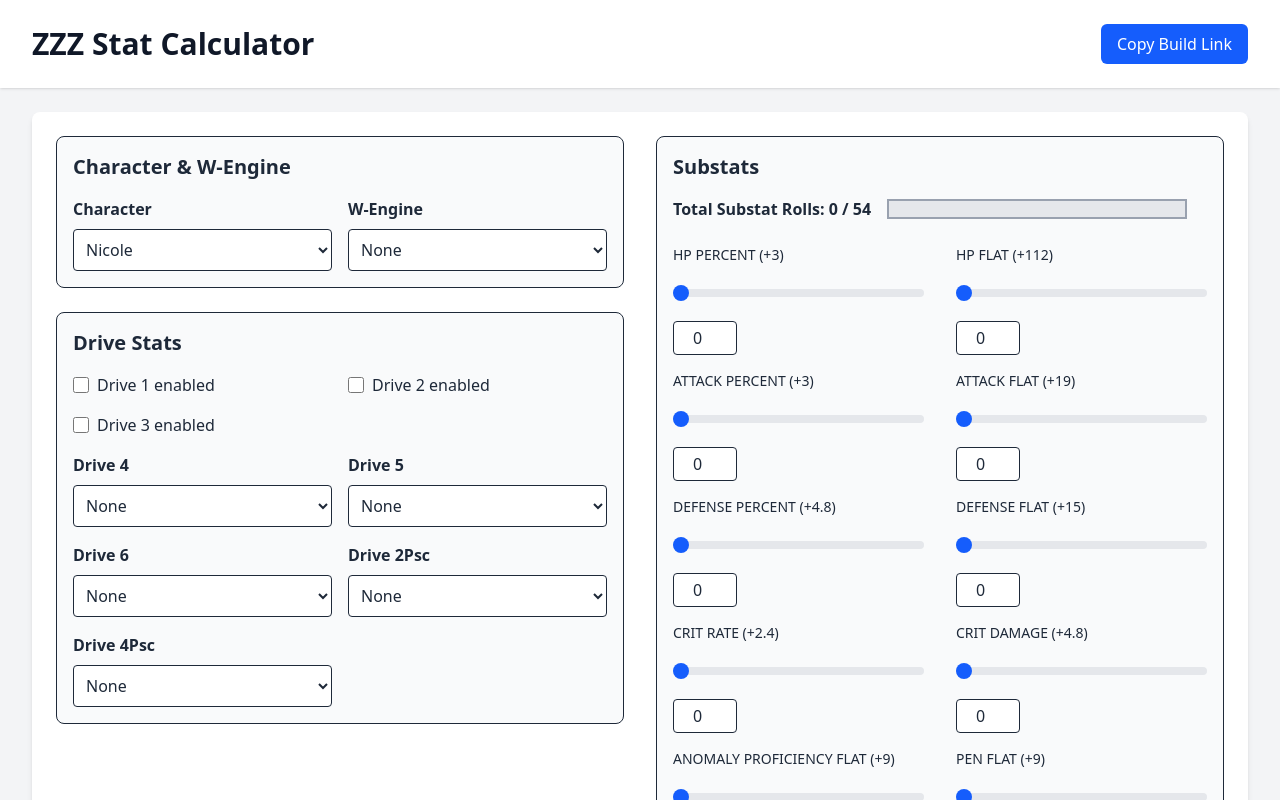
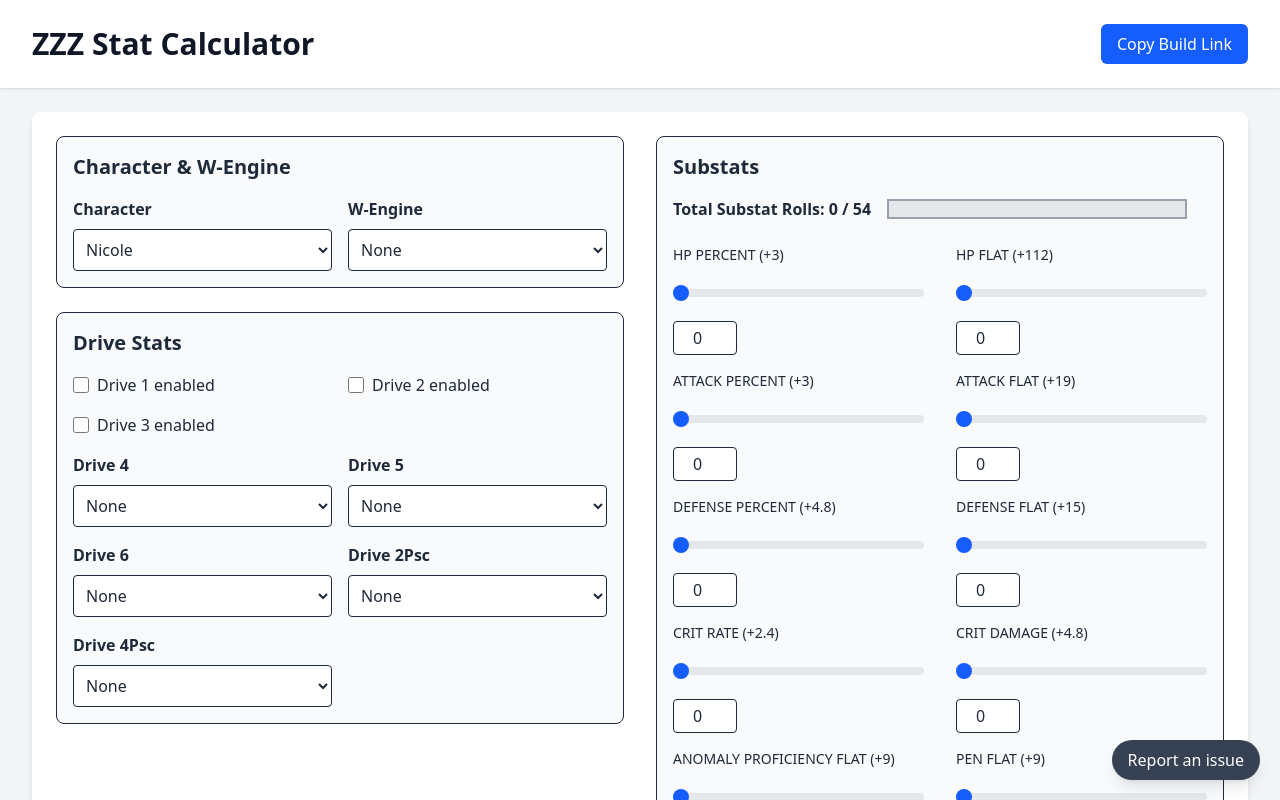
Before and after one commit to gigachadthegreat/zzzstatcalculator, a React (Vite) app: page / in a window 1280 px wide. Shown: the top 800 px of the page. Built offline with nearby package versions, Linux system fonts and the light colour scheme.

Commit message:
feat: adds "report and issure" button

```diff
--- a/src/App.tsx
+++ b/src/App.tsx
@@ -44,12 +44,14 @@
             if (settings.additionalSheerPercent != null) setAdditionalSheerPercent(settings.additionalSheerPercent);
             if (settings.characterLevel != null) setCharacterLevel(settings.characterLevel);
 
-            setCalculatedStats(calculateStats(
-                getCharacterFromName(settings.characterName, Characters),
-                getWengineFromName(settings.wengineName, Wengines),
-                settings.selectedDrives,
-                settings.selectedSubstats
-            ));
+            setCalculatedStats(
+                calculateStats(
+                    getCharacterFromName(settings.characterName, Characters),
+                    getWengineFromName(settings.wengineName, Wengines),
+                    settings.selectedDrives,
+                    settings.selectedSubstats
+                )
+            );
         }
     }, []);
 
@@ -293,7 +295,10 @@
                             calculatedStats={calculatedStats}
                             additionalStats={additionalStats}
                             isRupture={getCharacterFromName(characterName, Characters).speciality == "RUPTURE" || isRupture}
-                            additionalSheer={additionalSheerFlat + calculateSheer(calculatedStats.HP_FLAT, calculatedStats.ATTACK_FLAT) * (additionalSheerPercent/100)}
+                            additionalSheer={
+                                additionalSheerFlat +
+                                calculateSheer(calculatedStats.HP_FLAT, calculatedStats.ATTACK_FLAT) * (additionalSheerPercent / 100)
+                            }
                         />
                     </div>
 
@@ -357,6 +362,9 @@
                     </div>
                 </div>
             </main>
+            <div className="fixed bottom-5 right-5 cursor-pointer rounded-full bg-gray-700 px-4 py-2 text-white shadow-lg transition-colors hover:bg-gray-800" onClick={() => window.open("https://github.com/gigachadthegreat/zzzstatcalculator/issues")}>
+                Report an issue
+            </div>
         </div>
     );
 }
```
